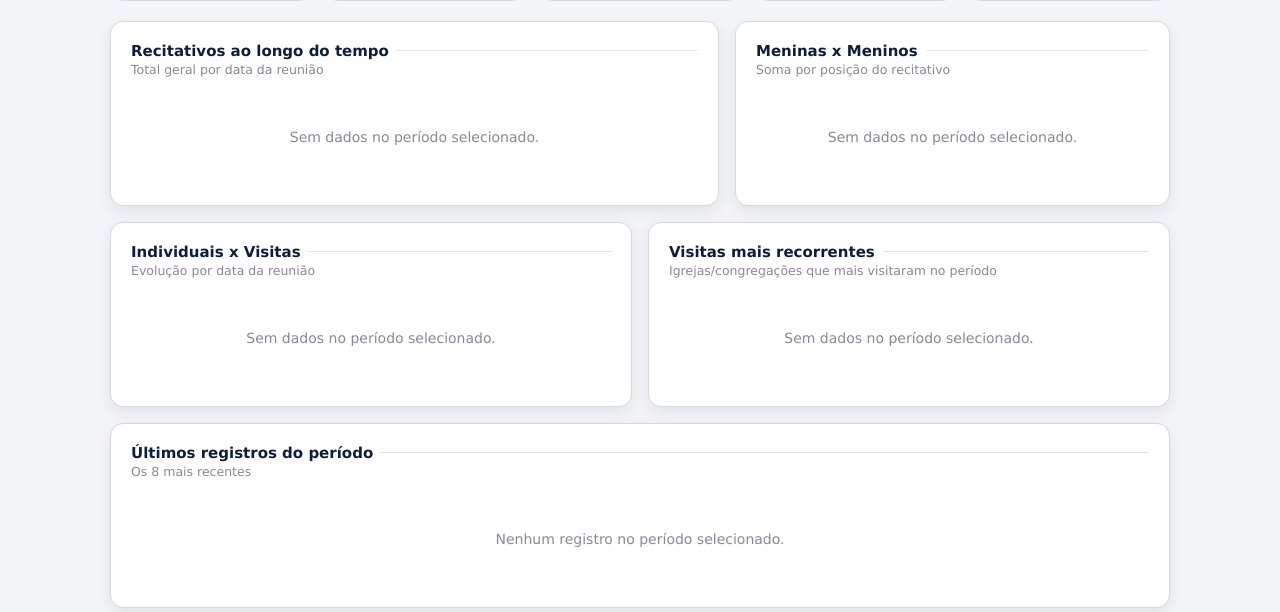
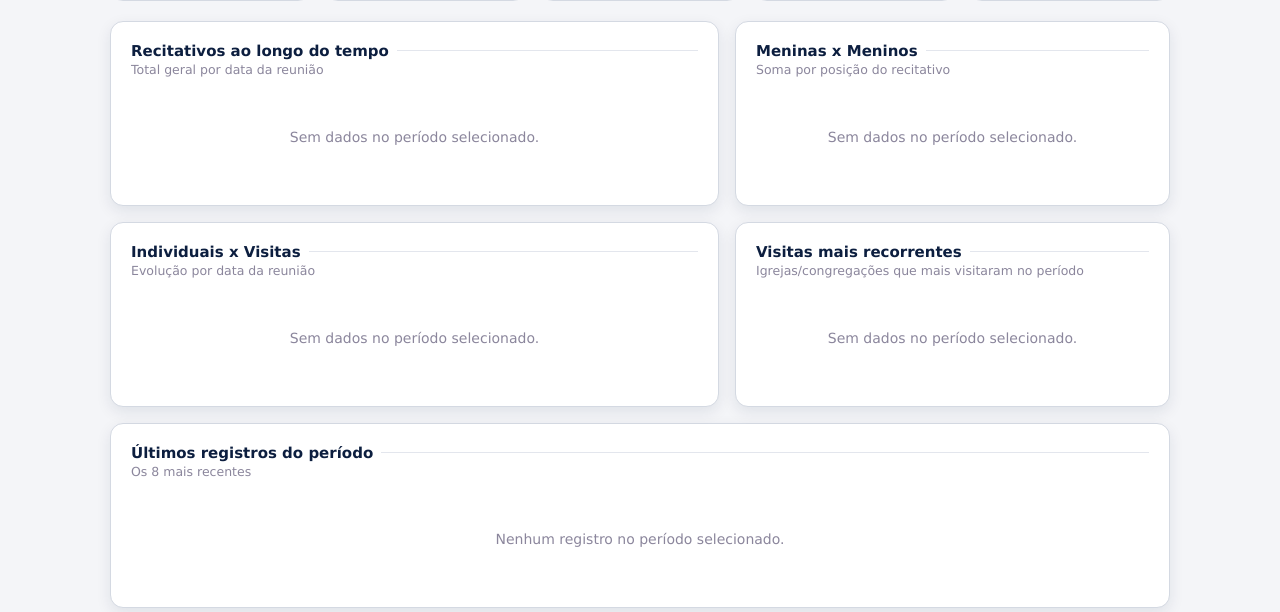
Before and after one commit to nicholasbirochi/BI-CCB-Young-Congregation, a Flask app: page /dashboard in a window 1280 px wide. Shown: the part 347-959 px from the top of the page. Run offline with Flask 3, Linux system fonts and the light colour scheme; the visitor is signed in with stand-in values (Sample User, id 1); data that the repository does not hold is empty; parts of the project's set-up code (start-up, migrations or seed data) failed here and were passed over.

Commit message:
fix: correct the gender-chart tooltip and equalize both line widths
- Tooltip do Meninas x Meninos mostra a categoria (ex.: 'Mocinhos(as)')
  uma vez só, como título, e cada linha abaixo só o naipe (Meninas/
  Meninos) + valor — antes repetia a categoria em cada linha, o que
  ficava confuso quando a própria categoria já se chamava 'Meninos(as)'
- Segunda linha de gráficos (Individuais x Visitas / Visitas mais
  recorrentes) agora usa a mesma proporção de colunas da primeira
  linha, then ficando do mesmo tamanho (antes usava uma variante de
  colunas iguais que só fazia sentido quando havia dois heatmaps lado
  a lado)

```diff
--- a/src/static/css/style.css
+++ b/src/static/css/style.css
@@ -364,10 +364,6 @@ a:hover { text-decoration: underline; color: var(--series-1-hover); }
   margin-top: 16px;
 }
 .chart-grid .card { min-width: 0; }
-/* variante de colunas iguais — usada quando os dois cartões da linha têm
-   o mesmo peso visual (ex.: os dois heatmaps), pra ficarem com a mesma
-   largura e os blocos de dentro se alinharem entre si. */
-.chart-grid.iguais { grid-template-columns: 1fr 1fr; }
 @media (max-width: 800px) {
   .chart-grid { grid-template-columns: 1fr; }
 }
@@ -473,6 +469,13 @@ a:hover { text-decoration: underline; color: var(--series-1-hover); }
 }
 .viz-tooltip.visivel { opacity: 1; }
 .viz-tooltip .muted { color: var(--text-muted); font-weight: 500; margin-left: 4px;}
+.viz-tooltip .titulo {
+  color: var(--text-muted);
+  font-weight: 500;
+  margin-bottom: 3px;
+  padding-bottom: 3px;
+  border-bottom: 1px solid rgba(255,255,255,0.18);
+}
 
 .empty-state {
   text-align: center;
--- a/src/static/js/charts.js
+++ b/src/static/js/charts.js
@@ -71,8 +71,14 @@
     return tip;
   }
 
-  function showTooltip(container, tip, x, y, rowsHtml) {
+  function showTooltip(container, tip, x, y, rowsHtml, titulo) {
     tip.innerHTML = "";
+    if (titulo) {
+      const t = document.createElement("div");
+      t.className = "titulo";
+      t.textContent = titulo;
+      tip.appendChild(t);
+    }
     rowsHtml.forEach((row) => {
       const line = document.createElement("div");
       if (row.color) {
@@ -391,10 +397,14 @@
       hit.addEventListener("pointerleave", () => { pathEsq.setAttribute("opacity", 1); pathDir.setAttribute("opacity", 1); hideTooltip(tip); });
       hit.addEventListener("pointermove", (e) => {
         const rect = chartEl.getBoundingClientRect();
+        // a categoria (ex.: "Meninos(as)") vira o título do tooltip, uma
+        // vez só — cada linha abaixo só precisa dizer o naipe, sem repetir
+        // a categoria (que por coincidência às vezes tem nome parecido,
+        // tipo a própria categoria "Meninos(as)").
         showTooltip(chartEl, tip, e.clientX - rect.left, e.clientY - rect.top - 14, [
-          { color: esquerda.cor, value: formatNum(valEsq), label: `${esquerda.nome} · ${lab}` },
-          { color: direita.cor, value: formatNum(valDir), label: `${direita.nome} · ${lab}` },
-        ]);
+          { color: esquerda.cor, value: formatNum(valEsq), label: esquerda.nome },
+          { color: direita.cor, value: formatNum(valDir), label: direita.nome },
+        ], lab);
       });
       svg.appendChild(hit);
     });
--- a/src/templates/dashboard.html
+++ b/src/templates/dashboard.html
@@ -90,7 +90,7 @@
   </div>
 </div>
 
-<div class="chart-grid iguais">
+<div class="chart-grid">
   <div class="card">
     <h2>Individuais x Visitas</h2>
     <p class="subtitle">Evolução por data da reunião</p>
```
